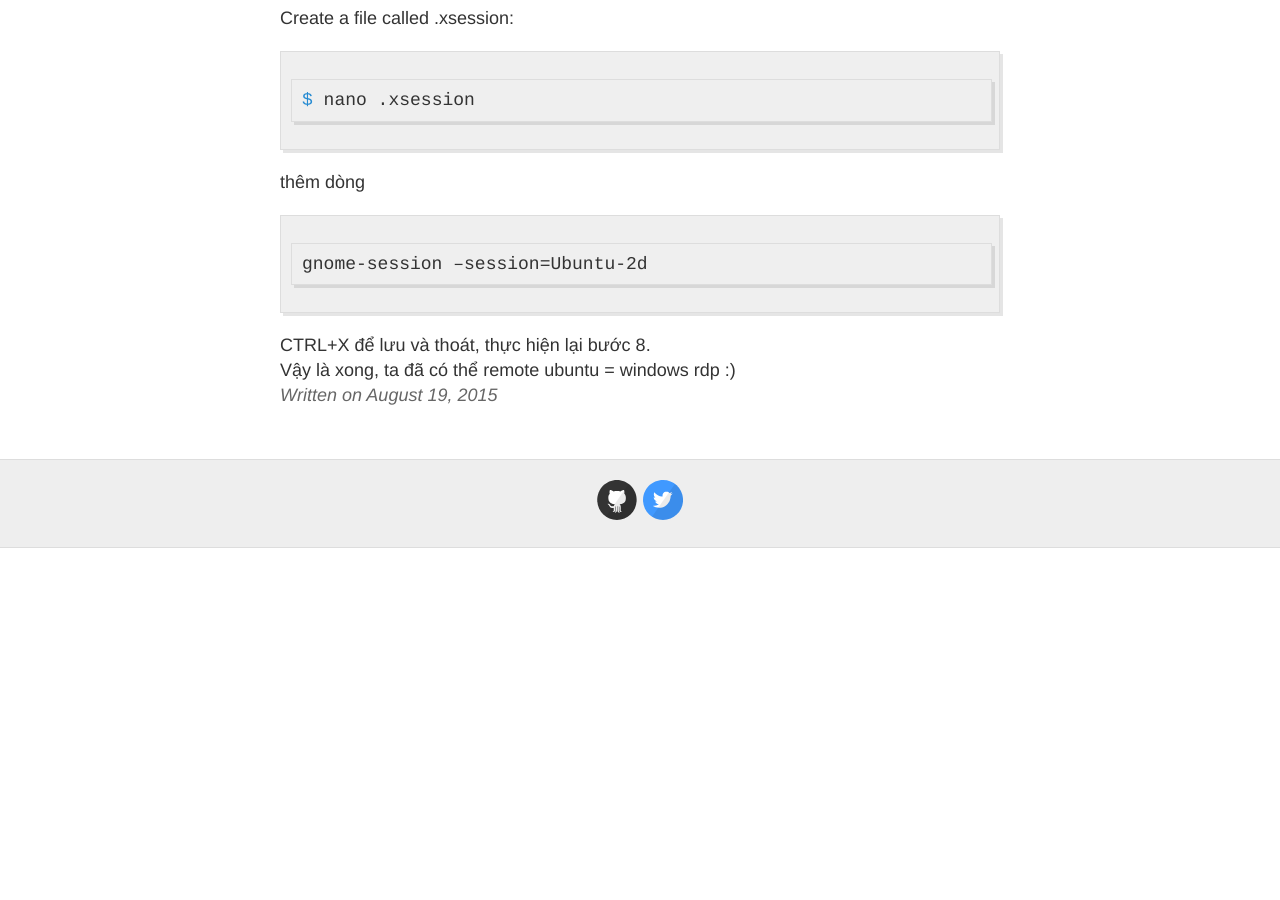
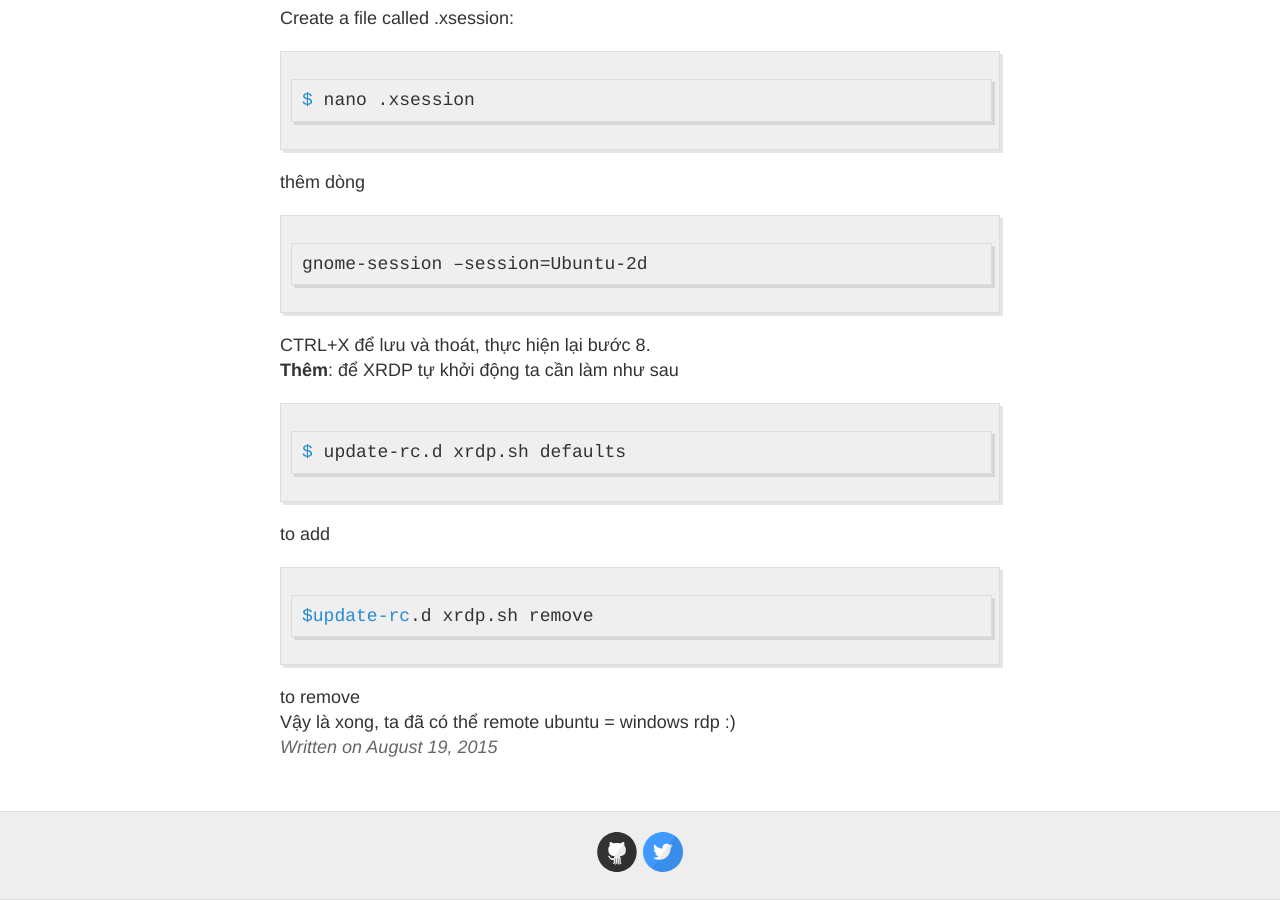
Before and after one commit to phongdpn1995/toanalien.github.io, a Jekyll site: the page built from _posts/2015-8-19-su-dung-windows-rdp-remote-ubuntu.md, in a window 1280 px wide and 900 px high, scrolled down 2801 px. Built offline with Jekyll 4.4.1, drawn with Linux system fonts in a browser that asks for light colours; Markdown is read by kramdown in place of the engine named in the settings; comment, search, counter and statistics services are not loaded; before the commit the page ends 3349 px from its top, so only the background shows below that.

Commit message:
update rdp ubuntu

````diff
--- a/_posts/2015-8-19-su-dung-windows-rdp-remote-ubuntu.md
+++ b/_posts/2015-8-19-su-dung-windows-rdp-remote-ubuntu.md
@@ -77,4 +77,16 @@ gnome-session –session=Ubuntu-2d
 CTRL+X để lưu và thoát, thực hiện lại bước 8.
 
 
+**Thêm**: để XRDP tự khởi động ta cần làm như sau
+
+```bash
+$ update-rc.d xrdp.sh defaults
+```
+to add
+
+```bash
+$update-rc.d xrdp.sh remove
+```
+to remove
+
 Vậy là xong, ta đã có thể remote ubuntu = windows rdp :)
````
